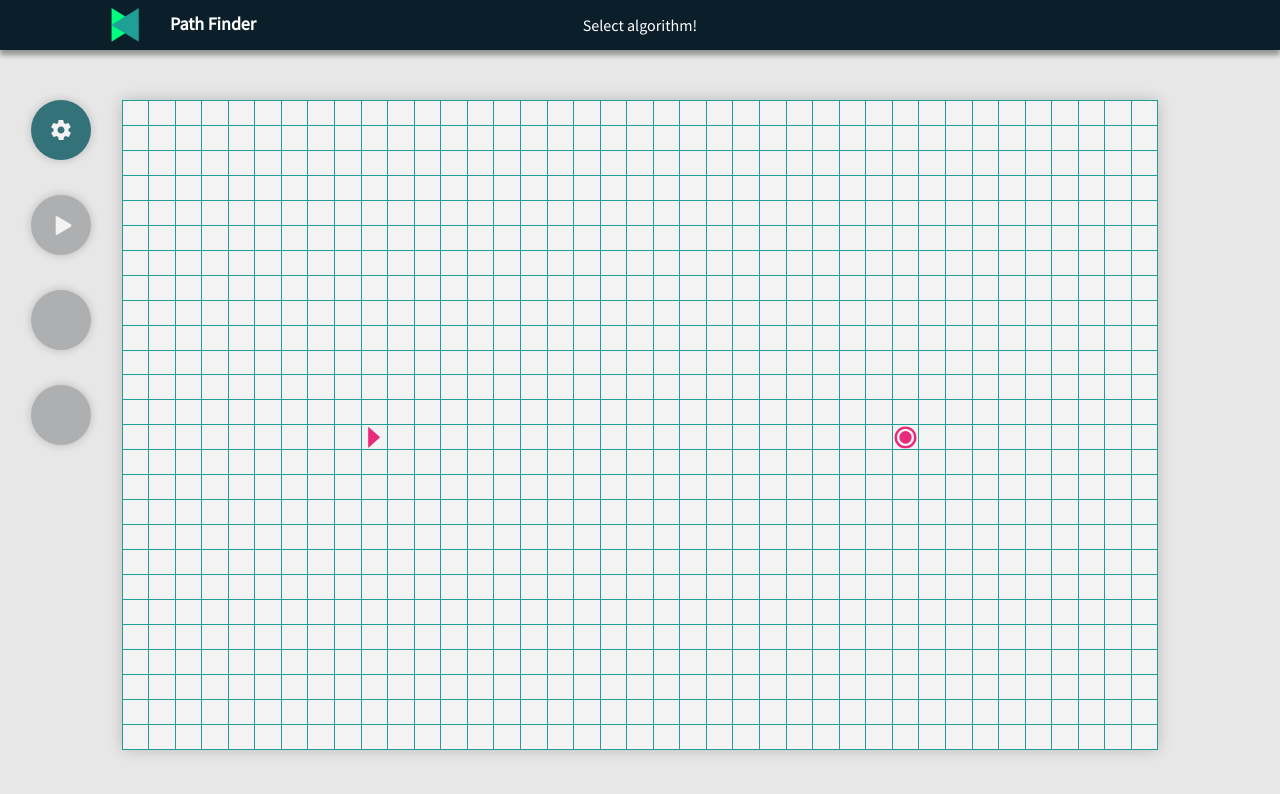
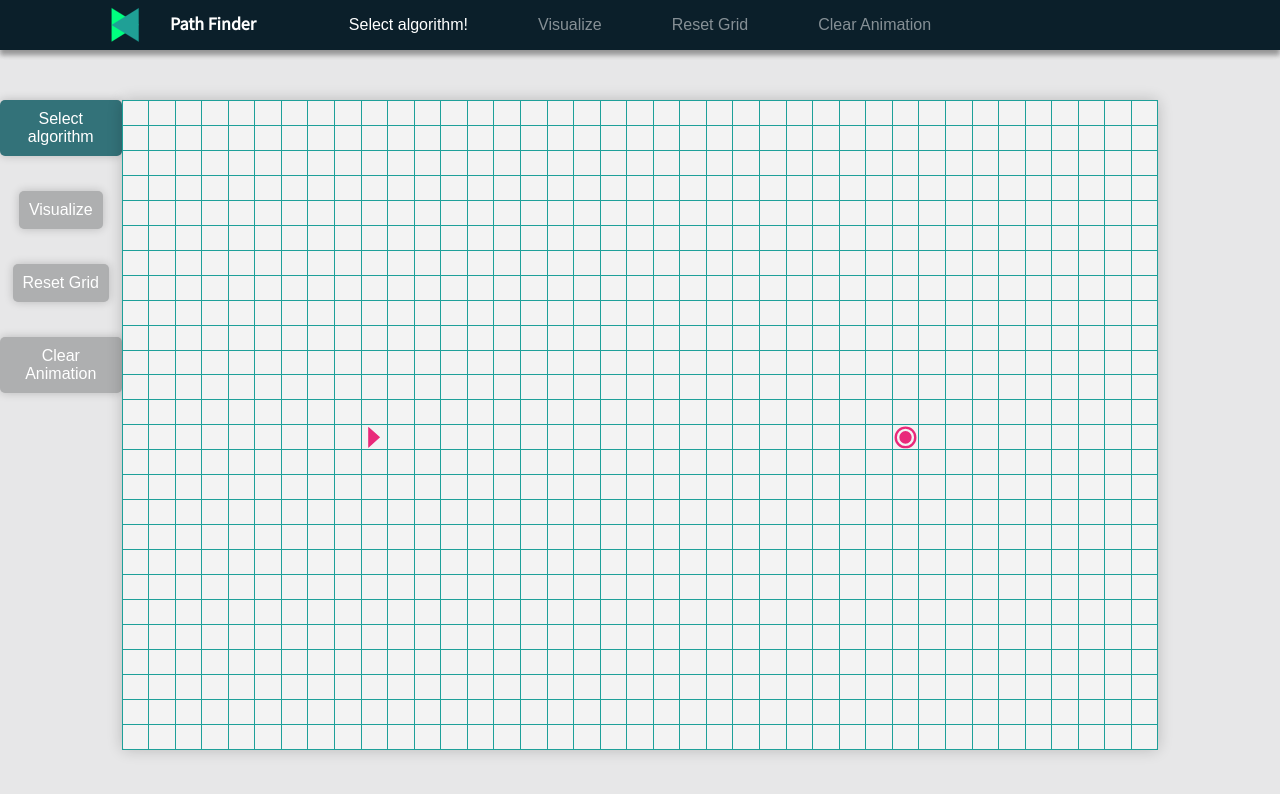
Before and after one commit to midhun-pk/Path-Finder, an Angular app: page /home in a window 1280 px wide. Shown: the top 794 px of the page. Built offline with nearby package versions, Linux system fonts and the light colour scheme.

Commit message:
Added buttons in navbar

```diff
--- a/src/app/components/navbar/navbar.component.html
+++ b/src/app/components/navbar/navbar.component.html
@@ -6,9 +6,18 @@
         <div class="title">Path Finder</div>
     </div>
     <div class="middle">
-        <div class="algorithm-selected">
+        <button class="menu" onclick="">
             {{ algorithm ? algorithm.name : 'Select algorithm!' }}
-        </div>
+        </button>
+        <button class="menu" onclick="" [disabled]="!algorithm">
+            Visualize
+        </button>
+        <button class="menu" onclick="" [disabled]="!algorithm">
+            Reset Grid
+        </button>
+        <button class="menu" onclick="" [disabled]="!algorithm">
+            Clear Animation
+        </button>
     </div>
     <div class="right">
         <div class="user"></div>
--- a/src/app/components/navbar/navbar.component.scss
+++ b/src/app/components/navbar/navbar.component.scss
@@ -38,8 +38,25 @@
         align-items: center;
         flex: 1 0 auto;
 
-        .selected-algorithm {
+        .menu {
+            padding: 10px 20px;
             font-size: 16px;
+            border-radius: 5px;
+            transition: all 0.2s ease-in-out;
+            margin: 0px 15px;
+            border: none;
+            outline: none;
+            background: transparent;
+            color: var(--color-5);
+
+            &:hover:enabled {
+                cursor: pointer;
+                background: var(--color-3);
+            }
+
+            &:disabled {
+                opacity: .5;
+            }
         }
     }
 
--- a/src/app/components/visualizer/visualizer.component.html
+++ b/src/app/components/visualizer/visualizer.component.html
@@ -1,16 +1,16 @@
 <div class="wrapper">
     <div class="left-panel">
-        <button class="circle settings tooltip" (click)="onSettingsButtonClick()">
-            <img src="assets/images/settings.svg" alt="Settings"><span class="tooltiptext">Settings</span>
+        <button class="settings" (click)="onSettingsButtonClick()">
+            Select algorithm
         </button>
-        <button class="circle play tooltip" (click)="onVisualize()" [disabled]="!algorithm">
-            <img src="assets/images/play.svg" alt="Run"><span class="tooltiptext">Run</span>
+        <button class="play" (click)="onVisualize()" [disabled]="!algorithm">
+            Visualize
         </button>
-        <button class="circle play tooltip" (click)="onResetButtonClick()" [disabled]="!algorithm">
-            <span class="tooltiptext">Reset Grid</span>
+        <button class="play" (click)="onResetButtonClick()" [disabled]="!algorithm">
+            Reset Grid
         </button>
-        <button class="circle play tooltip" (click)="onClearAnimationButtonClick()" [disabled]="!algorithm">
-            <span class="tooltiptext">Clear Animation</span>
+        <button class="play" (click)="onClearAnimationButtonClick()" [disabled]="!algorithm">
+            Clear Animation
         </button>
     </div>
     <div class="playground" #playground>
--- a/src/app/components/visualizer/visualizer.component.scss
+++ b/src/app/components/visualizer/visualizer.component.scss
@@ -14,14 +14,6 @@
 
         button:not(:first-child) {
             margin-top: 35px;
-        }
-
-        button.settings {
-          padding: 20px;
-        }
-
-        button.play {
-          padding: 18px 15px 15px 20px;
         }
     }
 
@@ -41,6 +33,8 @@ button {
   font-size: 16px;
   cursor: pointer;
   outline: none;
+  border-radius: 5px;
+  padding: 10px;
   box-shadow: 0px 0px 10px rgba($color: #000000, $alpha: .2);
 }
 
```
